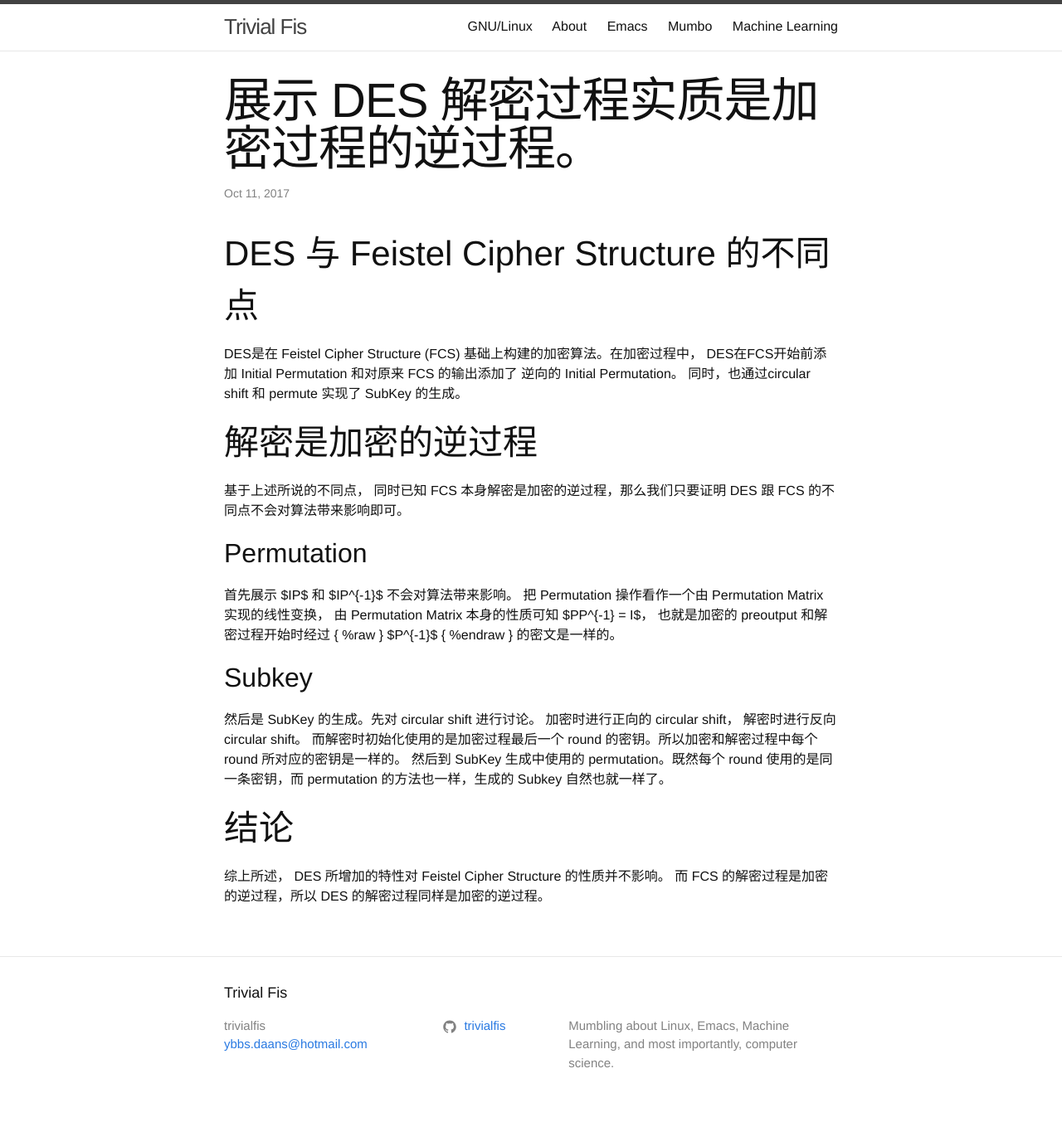
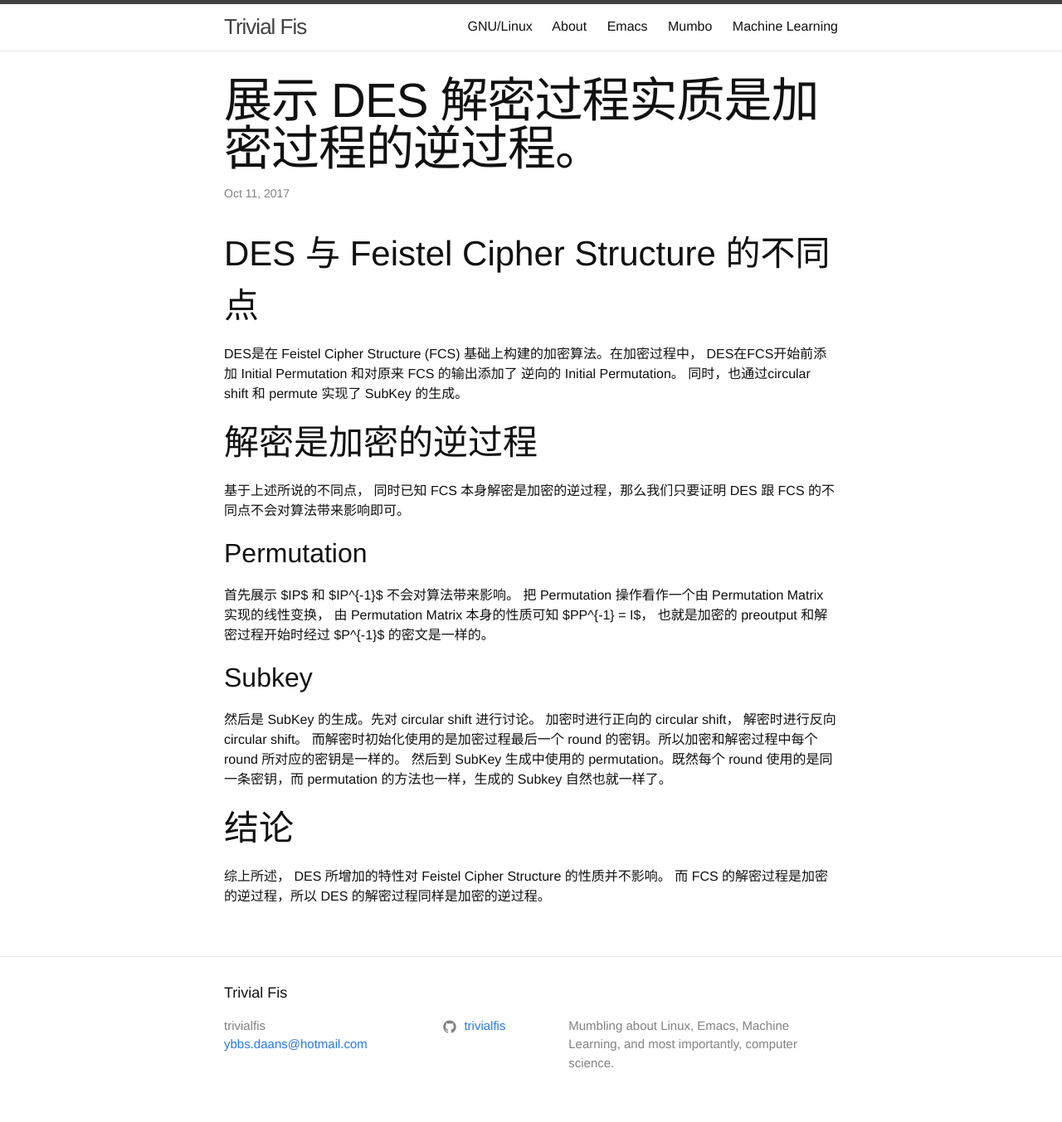
Before and after one commit to trivialfis/trivialfis.github.io, a Jekyll site: the page built from _posts/2017-10-11-DES decryption is the inverse of encryption.md, in a window 1280 px wide. Shown: the whole page at 83% size. Built offline with Jekyll 4.4.1, drawn with Linux system fonts in a browser that asks for light colours.

Commit message:
Try to make jeklly work with LaTeX

```diff
--- a/_posts/2017-10-11-DES decryption is the inverse of encryption.md
+++ b/_posts/2017-10-11-DES decryption is the inverse of encryption.md
@@ -12,7 +12,7 @@ DES是在 Feistel Cipher Structure (FCS) 基础上构建的加密算法。在加
 基于上述所说的不同点， 同时已知 FCS 本身解密是加密的逆过程，那么我们只要证明 DES 跟 FCS 的不同点不会对算法带来影响即可。
 
 ## Permutation
-首先展示 $IP$ 和 $IP^{-1}$ 不会对算法带来影响。 把 Permutation 操作看作一个由 Permutation Matrix 实现的线性变换， 由 Permutation Matrix 本身的性质可知 $PP^{-1} = I$， 也就是加密的 preoutput 和解密过程开始时经过 { %raw } $P^{-1}$ { %endraw } 的密文是一样的。
+首先展示 $IP$ 和 $IP^{-1}$ 不会对算法带来影响。 把 Permutation 操作看作一个由 Permutation Matrix 实现的线性变换， 由 Permutation Matrix 本身的性质可知 $PP^{-1} = I$， 也就是加密的 preoutput 和解密过程开始时经过 {% raw %} $P^{-1}$ {% endraw %} 的密文是一样的。
 
 ## Subkey
 然后是 SubKey 的生成。先对 circular shift 进行讨论。 加密时进行正向的 circular shift， 解密时进行反向 circular shift。 而解密时初始化使用的是加密过程最后一个 round 的密钥。所以加密和解密过程中每个 round 所对应的密钥是一样的。 然后到 SubKey 生成中使用的 permutation。既然每个 round 使用的是同一条密钥，而 permutation 的方法也一样，生成的 Subkey 自然也就一样了。
```
